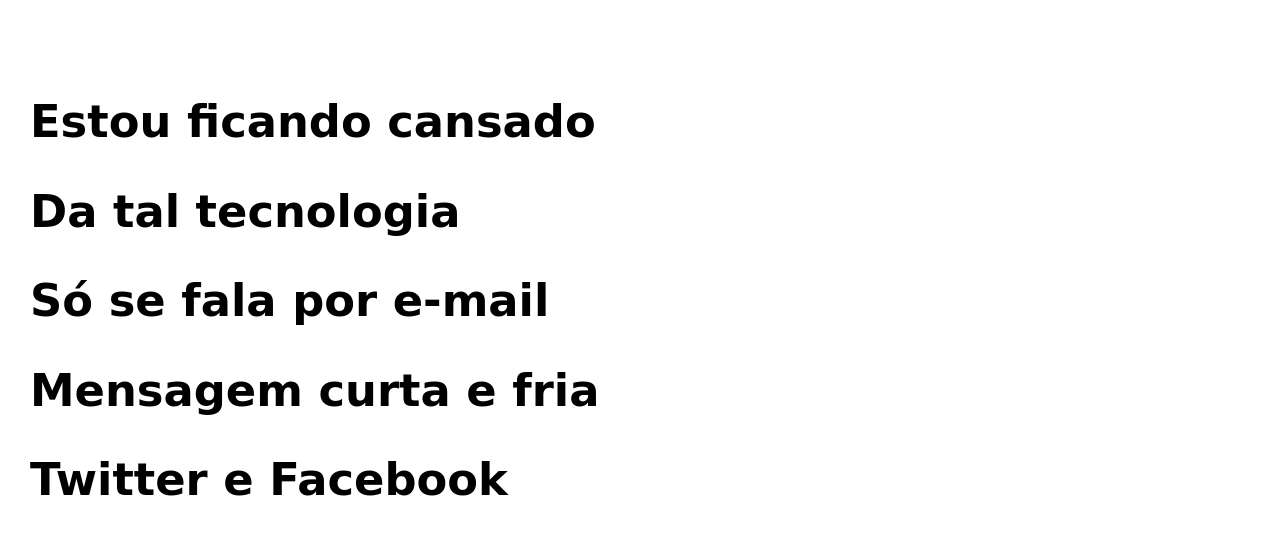
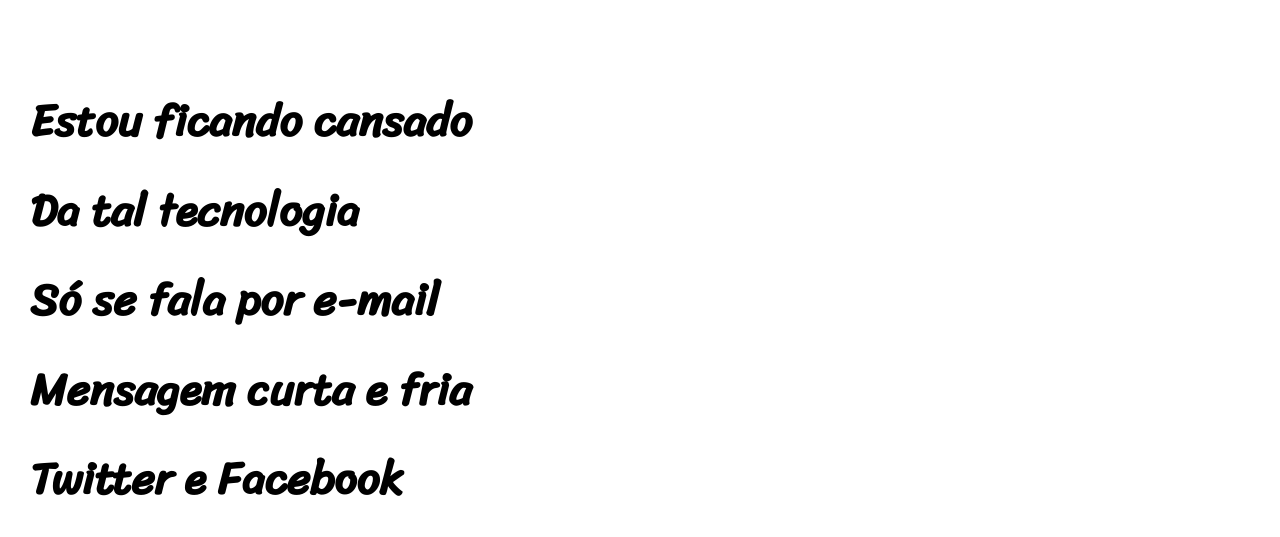
Before and after one commit to vitorsantostr/projeto-cordel, a plain HTML site: page index.html in a window 1280 px wide. Shown: the part 263-800 px from the top of the page. Drawn offline with Linux system fonts and the light colour scheme.

Commit message:
atualização da fonte

```diff
--- a/estilo/style.css
+++ b/estilo/style.css
@@ -7,7 +7,7 @@
 :root{
     --fonte1:Verdana, Geneva, Tahoma, sans-serif;
     --fonte2:'Passion one', Cursive;
-    --fonte3:'Sriacha', Cursive;
+    --fonte3:'Sriracha', Cursive;
 
 }
 
```
